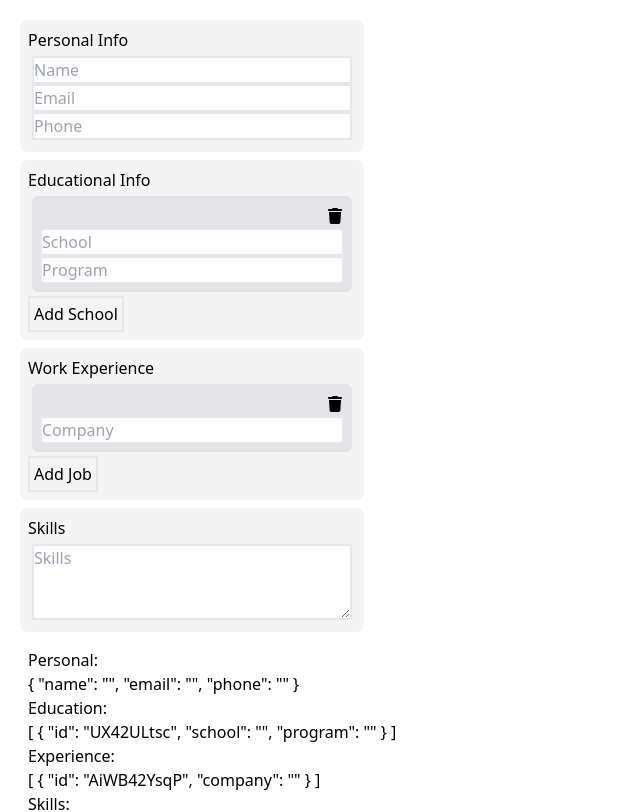
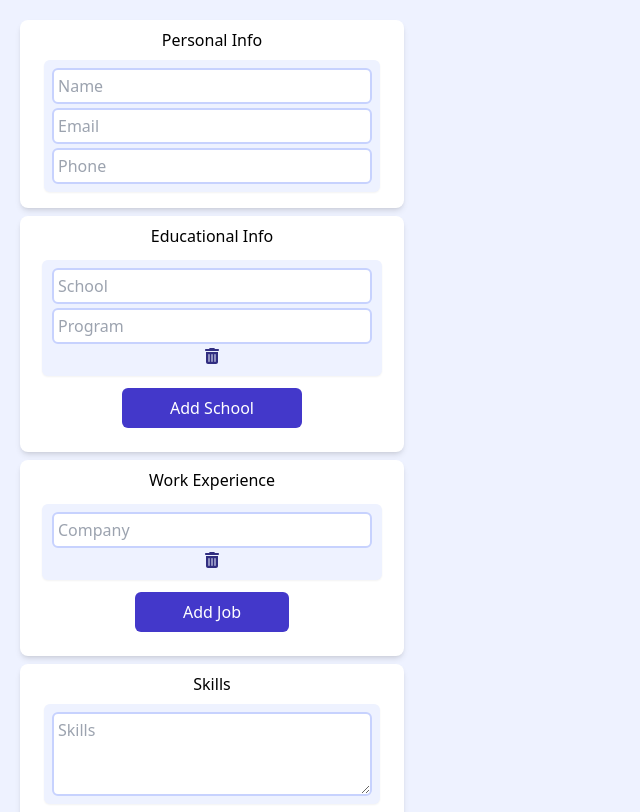
Before and after one commit to danranges/cv-project, a React (Create React App) app: page / in a window 1280 px wide. Shown: the top 812 px of the page, without its empty margins (0-640 px from the left). Built offline with nearby package versions, Linux system fonts and the light colour scheme.

Commit message:
Add light mode input styling

```diff
--- a/src/App.jsx
+++ b/src/App.jsx
@@ -56,7 +56,7 @@ class App extends React.Component {
 
   render() {
     return (
-      <div className='App p-3'>
+      <div className='App p-3 bg-indigo-50'>
         <InputContainer title='Personal Info'>
           <PersonalInput handleChange={this.handleChange} data={this.state.personal} />
         </InputContainer>
--- a/src/components/EduInput.jsx
+++ b/src/components/EduInput.jsx
@@ -1,6 +1,6 @@
 import React from "react";
 import { FontAwesomeIcon } from "@fortawesome/react-fontawesome";
-import { faTrash } from "@fortawesome/free-solid-svg-icons";
+import { faTrashCan } from "@fortawesome/free-solid-svg-icons";
 import "../index.css";
 
 class EduInput extends React.Component {
@@ -24,26 +24,26 @@ class EduInput extends React.Component {
     const { handleDelete } = this.props;
 
     return (
-      <div className='flex flex-col w-80 m-1 p-2 bg-zinc-200 rounded-md'>
-        <div className='flex justify-end mx-0.5'>
-          <button onClick={() => handleDelete(this.state, "education")}>
-            <FontAwesomeIcon icon={faTrash} />
-          </button>
-        </div>
+      <div className='flex flex-col my-1 p-2 bg-indigo-50 rounded-md shadow-sm self-center items-center'>
+        <div className='flex flex-col mx-0.5'>
           <input
             name='school'
             type='text'
             placeholder='School'
             value={this.state.school}
             onChange={this.handleChange}
-          className='border-2'></input>
+            className='border-2 border-indigo-200 p-1 w-80 rounded-md mb-1'></input>
           <input
             name='program'
             type='text'
             placeholder='Program'
             value={this.state.program}
             onChange={this.handleChange}
-          className='border-2'></input>
+            className='border-2 border-indigo-200 p-1 w-80 rounded-md'></input>
+        </div>
+        <button onClick={() => handleDelete(this.state, "education")}>
+          <FontAwesomeIcon icon={faTrashCan} className='text-indigo-900' />
+        </button>
       </div>
     );
   }
--- a/src/components/EduInputsSection.jsx
+++ b/src/components/EduInputsSection.jsx
@@ -28,7 +28,7 @@ class EduInputsSection extends React.Component {
   render() {
     const { education, handleChange, handleDelete } = this.props;
     return (
-      <div>
+      <div className='flex flex-col w-full self-center p-2'>
         {education.map(({ id, school, program }) => {
           return (
             <EduInput
@@ -41,7 +41,9 @@ class EduInputsSection extends React.Component {
             />
           );
         })}
-        <button onClick={this.addSchool} className='border-2 p-1 active:bg-zinc-400'>
+        <button
+          onClick={this.addSchool}
+          className='bg-indigo-700 text-white m-2 py-2 px-12 w-fit rounded-md self-center'>
           Add School
         </button>
       </div>
--- a/src/components/InputContainer.jsx
+++ b/src/components/InputContainer.jsx
@@ -9,7 +9,7 @@ class InputContainer extends React.Component {
   render() {
     const { title, children } = this.props;
     return (
-      <div className='max-w-fit m-2 p-2 bg-zinc-100 rounded-lg'>
+      <div className='flex flex-col w-96 m-2 p-2 bg-white rounded-lg shadow-md items-center'>
         <h3>{title}</h3>
         {children}
       </div>
--- a/src/components/PersonalInput.jsx
+++ b/src/components/PersonalInput.jsx
@@ -10,27 +10,27 @@ class PersonalInput extends React.Component {
     const { handleChange } = this.props;
     const { name, email, phone } = this.props.data;
     return (
-      <div className='flex flex-col w-80 m-1'>
+      <div className='flex flex-col mx-1 my-2 p-2 bg-indigo-50 rounded-md shadow-sm self-center'>
         <input
           name='name'
           type='text'
           placeholder='Name'
           value={name}
-          className='border-2'
+          className='border-2 border-indigo-200 p-1 w-80 rounded-md mb-1'
           onChange={(e) => handleChange(e, "personal")}></input>
         <input
           name='email'
           type='email'
           placeholder='Email'
           value={email}
-          className='border-2'
+          className='border-2 border-indigo-200 p-1 w-80 rounded-md mb-1'
           onChange={(e) => handleChange(e, "personal")}></input>
         <input
           name='phone'
           type='tel'
           placeholder='Phone'
           value={phone}
-          className='border-2'
+          className='border-2 border-indigo-200 p-1 w-80 rounded-md'
           onChange={(e) => handleChange(e, "personal")}></input>
       </div>
     );
--- a/src/components/SkillsInput.jsx
+++ b/src/components/SkillsInput.jsx
@@ -10,13 +10,13 @@ class SkillsInput extends React.Component {
     const { handleChange, skills } = this.props;
 
     return (
-      <div className='flex flex-col w-80 m-1'>
+      <div className='flex flex-col mx-1 my-2 p-2 bg-indigo-50 rounded-md shadow-sm self-center'>
         <textarea
           name='skills'
           type='textarea'
           placeholder='Skills'
           value={skills}
-          className='form-control border-2'
+          className='border-2 border-indigo-200 p-1 w-80 rounded-md'
           rows='3'
           onChange={(e) => handleChange(e, "skills")}></textarea>
       </div>
--- a/src/components/WorkInput.jsx
+++ b/src/components/WorkInput.jsx
@@ -1,6 +1,6 @@
 import React from "react";
 import { FontAwesomeIcon } from "@fortawesome/react-fontawesome";
-import { faTrash } from "@fortawesome/free-solid-svg-icons";
+import { faTrashCan } from "@fortawesome/free-solid-svg-icons";
 import "../index.css";
 
 class WorkInput extends React.Component {
@@ -23,19 +23,19 @@ class WorkInput extends React.Component {
     const { handleDelete } = this.props;
 
     return (
-      <div className='flex flex-col w-80 m-1 p-2 bg-zinc-200 rounded-md'>
-        <div className='flex justify-end mx-0.5'>
-          <button onClick={() => handleDelete(this.state, "work")}>
-            <FontAwesomeIcon icon={faTrash} />
-          </button>
+      <div className='flex flex-col my-1 p-2 bg-indigo-50 rounded-md shadow-sm self-center items-center'>
+        <div className='flex mx-0.5'>
+          <input
+            name='company'
+            type='text'
+            placeholder='Company'
+            value={this.state.company}
+            onChange={this.handleChange}
+            className='border-2 border-indigo-200 p-1 w-80 rounded-md'></input>
         </div>
-        <input
-          name='company'
-          type='text'
-          placeholder='Company'
-          value={this.state.company}
-          onChange={this.handleChange}
-          className='border-2'></input>
+        <button onClick={() => handleDelete(this.state, "work")}>
+          <FontAwesomeIcon icon={faTrashCan} className='text-indigo-900' />
+        </button>
       </div>
     );
   }
--- a/src/components/WorkInputsSection.jsx
+++ b/src/components/WorkInputsSection.jsx
@@ -27,7 +27,7 @@ class WorkInputsSection extends React.Component {
   render() {
     const { work, handleChange, handleDelete } = this.props;
     return (
-      <div>
+      <div className='flex flex-col w-full self-center p-2'>
         {work.map(({ id, company }) => {
           return (
             <WorkInput
@@ -39,7 +39,9 @@ class WorkInputsSection extends React.Component {
             />
           );
         })}
-        <button onClick={this.addJob} className='border-2 p-1 active:bg-zinc-400'>
+        <button
+          onClick={this.addJob}
+          className='bg-indigo-700 text-white m-2 py-2 px-12 w-fit rounded-md self-center'>
           Add Job
         </button>
       </div>
```
Lines whose indentation alone changed are shown as unchanged.
